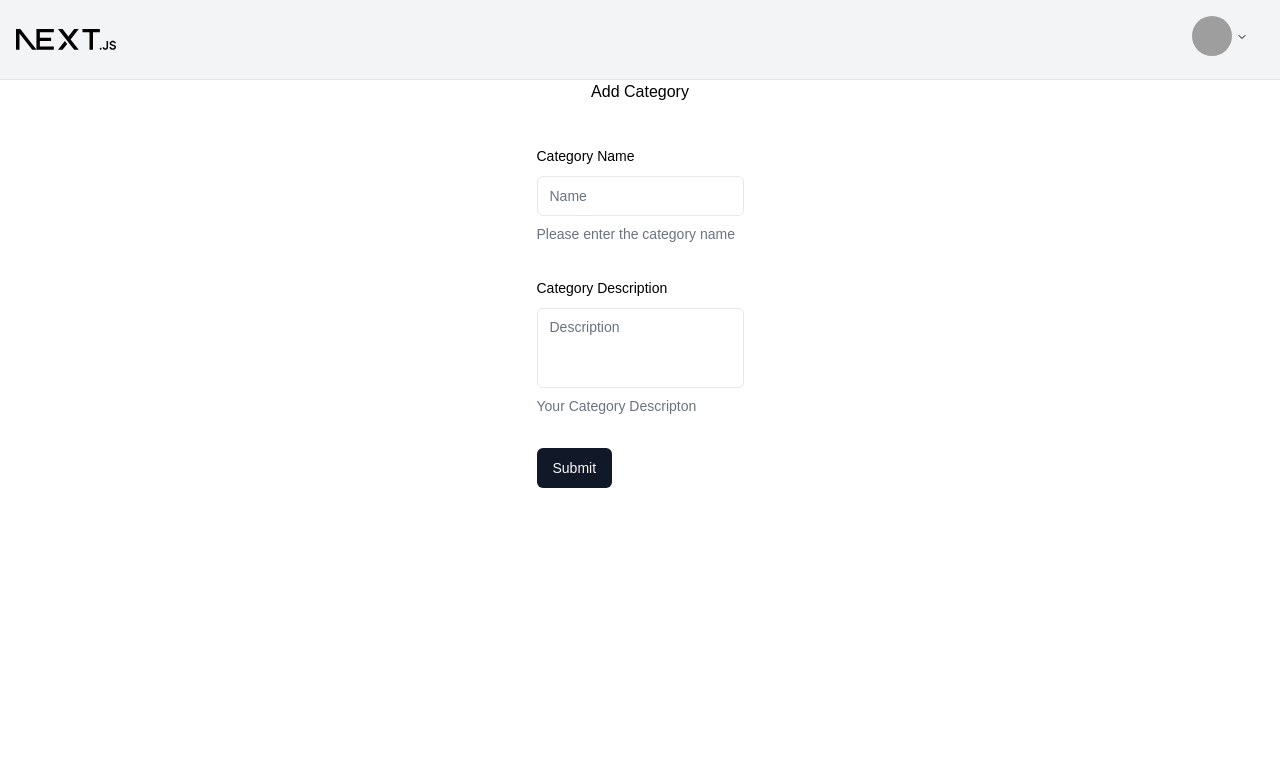
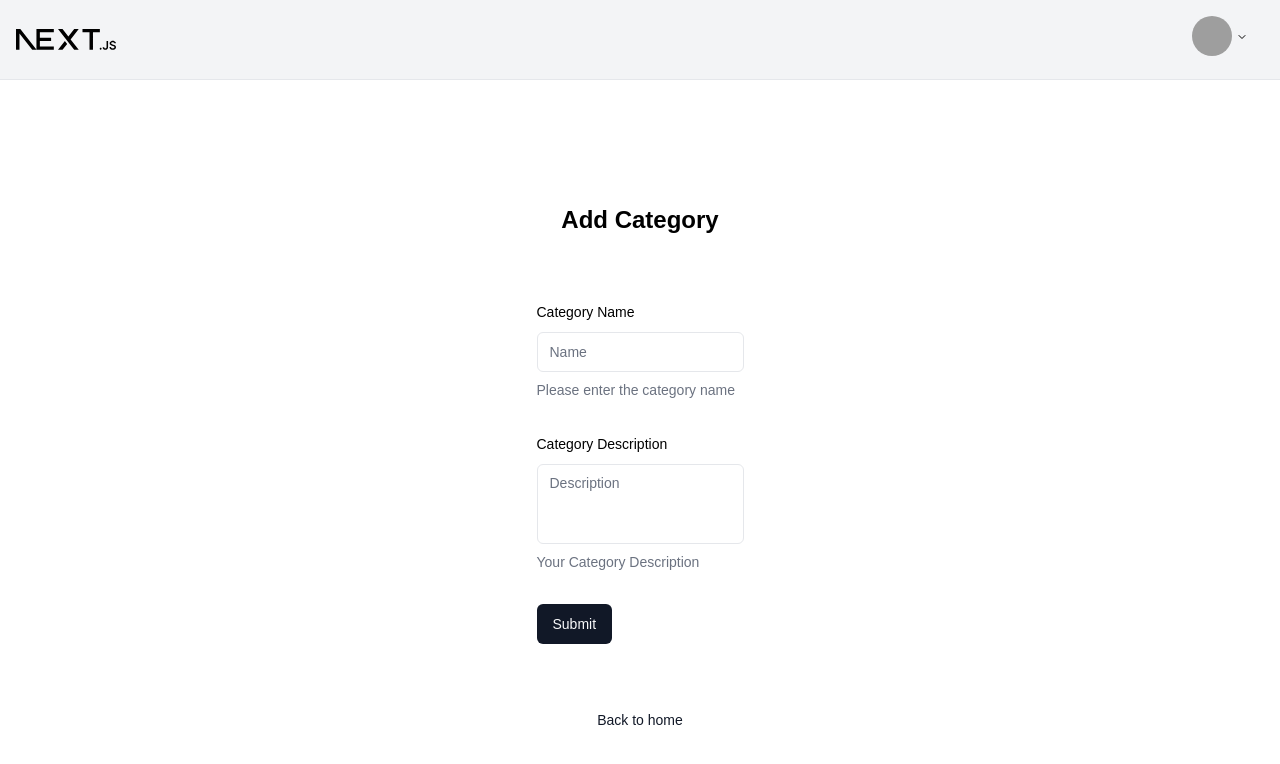
Before and after one commit to the0therguy/skillvy-admin-pannel, a Next.js app: page /category/add in a window 1280 px wide. Shown: the top 764 px of the page. Built offline with nearby package versions, Linux system fonts and the light colour scheme; grey boxes are pictures that could not be loaded.

Commit message:
- category form component added.

```diff
--- a/src/app/Components/CategoryFormComponent.jsx
+++ b/src/app/Components/CategoryFormComponent.jsx
@@ -1,5 +1,5 @@
 "use client"
-import {
+import React, {
   useState
 } from "react"
 import {
@@ -33,49 +33,61 @@ import {
 import {
   Textarea
 } from "@/components/ui/textarea"
+import {useRouter} from 'next/navigation';
+import BaseURL from "@/app/Components/BaseURL";
+import {useToast} from "@/hooks/use-toast";
 
 const formSchema = z.object({
-  name: z.string().max(200),
+  category_name: z.string().max(200),
   description: z.string().optional()
 });
 
 export default function CategoryFormComponent() {
-
   const form = useForm({
     resolver: zodResolver(formSchema),
+  })
+  const router = useRouter();
+  const {toast} = useToast()
 
+
+  async function onSubmit(values) {
+    try {
+      values['category_uuid'] = crypto.randomUUID()
+      console.log(values);
+      const accessToken = localStorage.getItem('access_token');
+      if (!accessToken) window.location.href = '/login';
+      const response = await fetch(`${BaseURL}categories/`, {
+        method: 'POST',
+        headers: {
+          'Content-Type': 'application/json',
+          'Authorization': `Bearer ${accessToken}`,
+        },
+        body: JSON.stringify(values)
       })
-
-  function onSubmit(values) {
-    try {
-      console.log(values);
-      toast(
-        <pre className="mt-2 w-[340px] rounded-md bg-slate-950 p-4">
-          <code className="text-white">{JSON.stringify(values, null, 2)}</code>
-        </pre>
-      );
+      const data = await response.json()
+      console.log(data)
+      if (response.ok) {
+        form.reset()
+        toast({description: "Category Added successfully."});
+      }
     } catch (error) {
       console.error("Form submission error", error);
-      toast.error("Failed to submit the form. Please try again.");
+      toast({description: error, variant: 'destructive'})
     }
   }
 
   return (
+    <>
       <Form {...form}>
-      <form onSubmit={form.handleSubmit(onSubmit)} className="space-y-8 max-w-3xl mx-auto py-10">
-
+        <form onSubmit={form.handleSubmit(onSubmit)} className="space-y-8 max-w-5xl mx-auto py-10">
           <FormField
             control={form.control}
-          name="name"
+            name="category_name"
             render={({field}) => (
               <FormItem>
                 <FormLabel>Category Name</FormLabel>
                 <FormControl>
-                <Input
-                  placeholder="Name"
-
-                  type="text"
-                  {...field} />
+                  <Input placeholder="Name" type="text" {...field} />
                 </FormControl>
                 <FormDescription>Please enter the category name</FormDescription>
                 <FormMessage/>
@@ -90,13 +102,9 @@ export default function CategoryFormComponent() {
               <FormItem>
                 <FormLabel>Category Description</FormLabel>
                 <FormControl>
-                <Textarea
-                  placeholder="Description"
-                  className="resize-none"
-                  {...field}
-                />
+                  <Textarea placeholder="Description" className="resize-none" {...field} />
                 </FormControl>
-              <FormDescription>Your Category Descripton</FormDescription>
+                <FormDescription>Your Category Description</FormDescription>
                 <FormMessage/>
               </FormItem>
             )}
@@ -104,5 +112,11 @@ export default function CategoryFormComponent() {
           <Button type="submit">Submit</Button>
         </form>
       </Form>
+      <div className="flex justify-end mb-4 mt-4">
+        <Button onClick={() => router.push('/')} variant="link">
+          <h1> Back to home</h1>
+        </Button>
+      </div>
+    </>
   )
 }
--- a/src/app/Components/CategoryTable.jsx
+++ b/src/app/Components/CategoryTable.jsx
@@ -1,5 +1,6 @@
 "use client"
 import React, {useEffect, useState} from 'react';
+import { useRouter } from 'next/navigation';
 import {
   Table,
   TableBody,
@@ -29,6 +30,7 @@ const CategoryTable = () => {
   const [selectedCategory, setSelectedCategory] = useState(null);
   const [isDeleteDialogOpen, setIsDeleteDialogOpen] = useState(false);
   const {toast} = useToast()
+  const router = useRouter();
 
 
   useEffect(() => {
@@ -97,6 +99,12 @@ const CategoryTable = () => {
         />
       )}
 
+      <div className="flex justify-end mb-4">
+        <Button onClick={() => router.push('/category/add')} variant="link">
+          <h1>Add Category</h1>
+        </Button>
+      </div>
+
       {/* Delete Confirmation Dialog */}
       <Dialog open={isDeleteDialogOpen} onOpenChange={setIsDeleteDialogOpen}>
         <DialogContent className="max-w-md">
--- a/src/app/category/add/page.js
+++ b/src/app/category/add/page.js
@@ -1,13 +1,10 @@
 import CategoryFormComponent from "@/app/Components/CategoryFormComponent";
 
-export default function CategoryAddPage () {
+export default function CategoryAddPage() {
   return (
-    <>
-      <div className="flex flex-col min-h-[50vh] h-full w-full items-center justify-center px-8">
-        <h1>Add Category</h1>
-        <CategoryFormComponent />
-      </div>
-
-    </>
-  )
+    <div className="flex flex-col min-h-screen w-full items-center justify-center px-8">
+      <h1 className="text-2xl font-bold mb-6">Add Category</h1>
+      <CategoryFormComponent />
+    </div>
+  );
 }
```
Lines whose indentation alone changed are shown as unchanged.
